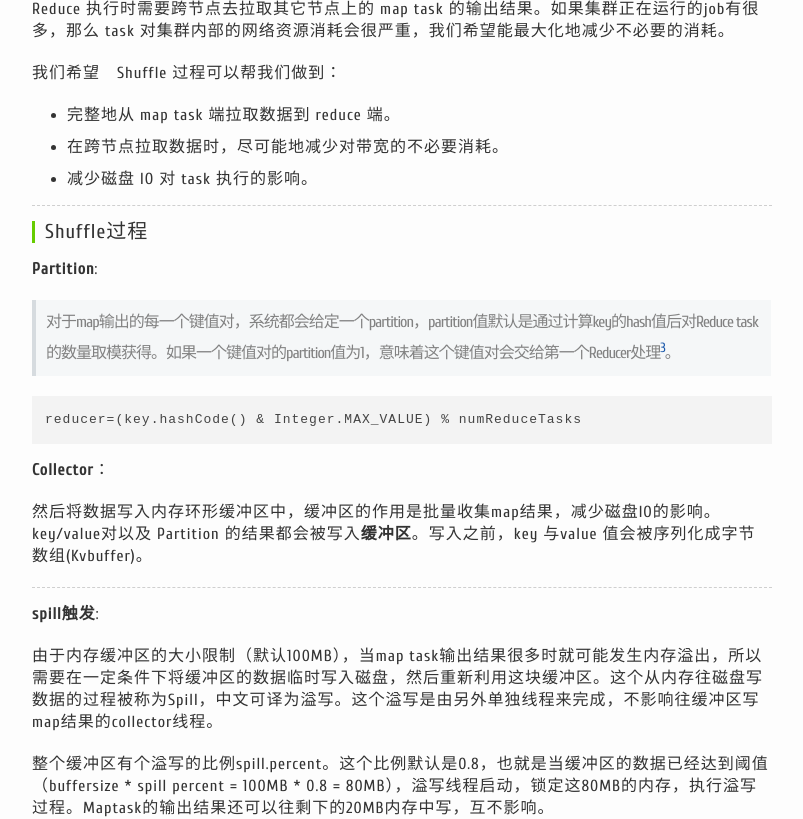
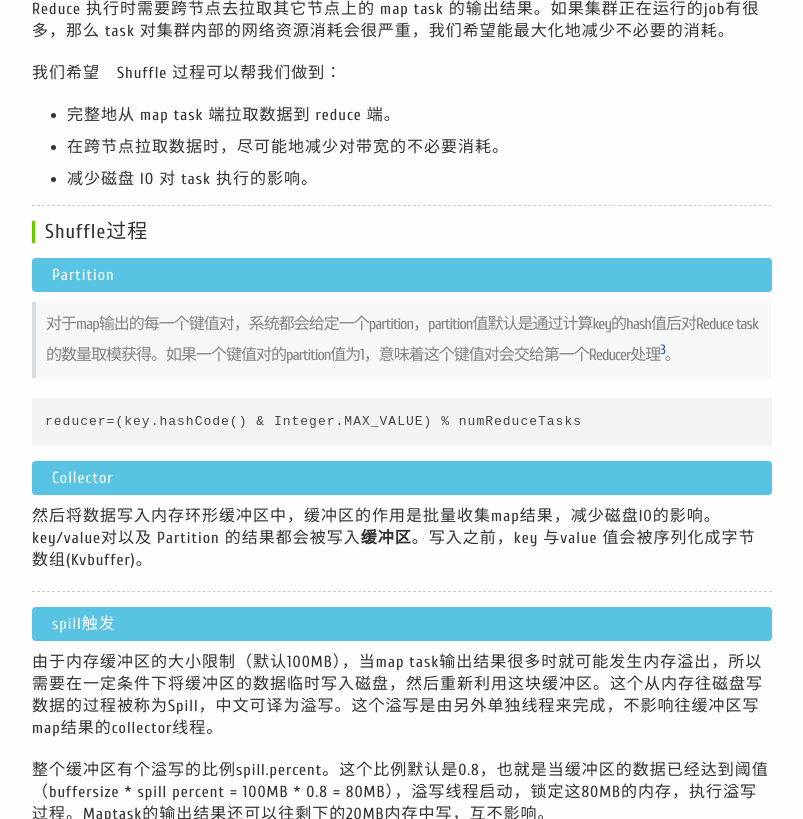
Before and after one commit to charleshm/charleshm.github.io, a Jekyll site: the page built from _posts/2016-04-10-MapReduce.md, in a window 1280 px wide and 1400 px high, scrolled down 2114 px. Shown: the top 819 px of the window, without its empty margins (238-1041 px from the left). Built offline with Jekyll 4.4.1, drawn with Linux system fonts in a browser that asks for light colours; nearby versions of some CDN libraries; comment, search, counter and statistics services are not loaded; grey boxes are pictures that could not be loaded.

Commit message:
mapreduce

```diff
--- a/_posts/2016-04-10-MapReduce.md
+++ b/_posts/2016-04-10-MapReduce.md
@@ -55,7 +55,7 @@ HDFS 以固定大小的block 为基本单位存储数据，而对于MapReduce
 
 #### Shuffle过程
 
-**Partition**:
+<p class="first">Partition</p>
 
 > 对于map输出的每一个键值对，系统都会给定一个partition，partition值默认是通过计算key的hash值后对Reduce task的数量取模获得。如果一个键值对的partition值为1，意味着这个键值对会交给第一个Reducer处理[^3]。
 
@@ -63,13 +63,13 @@ HDFS 以固定大小的block 为基本单位存储数据，而对于MapReduce
 reducer=(key.hashCode() & Integer.MAX_VALUE) % numReduceTasks
 {% endhighlight %}
 
-**Collector**：
+<p class="first">Collector</p>
 
 然后将数据写入内存环形缓冲区中，缓冲区的作用是批量收集map结果，减少磁盘IO的影响。key/value对以及 Partition 的结果都会被写入**缓冲区**。写入之前，key 与value 值会被序列化成字节数组(Kvbuffer)。
 
 ----------
 
-**spill触发**:
+<p class="first">spill触发</p>
 
 由于内存缓冲区的大小限制（默认100MB），当map task输出结果很多时就可能发生内存溢出，所以需要在一定条件下将缓冲区的数据临时写入磁盘，然后重新利用这块缓冲区。这个从内存往磁盘写数据的过程被称为Spill，中文可译为溢写。这个溢写是由另外单独线程来完成，不影响往缓冲区写map结果的collector线程。
 
@@ -80,14 +80,14 @@ reducer=(key.hashCode() & Integer.MAX_VALUE) % numReduceTasks
 
 ----------
 
-**Sort**：
+<p class="first">Sort And Spill</p>
 
 当Spill触发后，Sort And Spill先把Kvbuffer中的数据按照partition值和key两个关键字升序排序，移动的只是索引数据，排序结果是Kvmeta中数据按照partition为单位聚集在一起，同一partition内的按照key有序排列。
 
 
 ----------
 
-#### Combine And Spill
+<p class="first">Combine And Spill</p>
 
 Combiner 将有相同key的 key/value 对加起来，减少溢写spill到磁盘的数据量。
 
```
